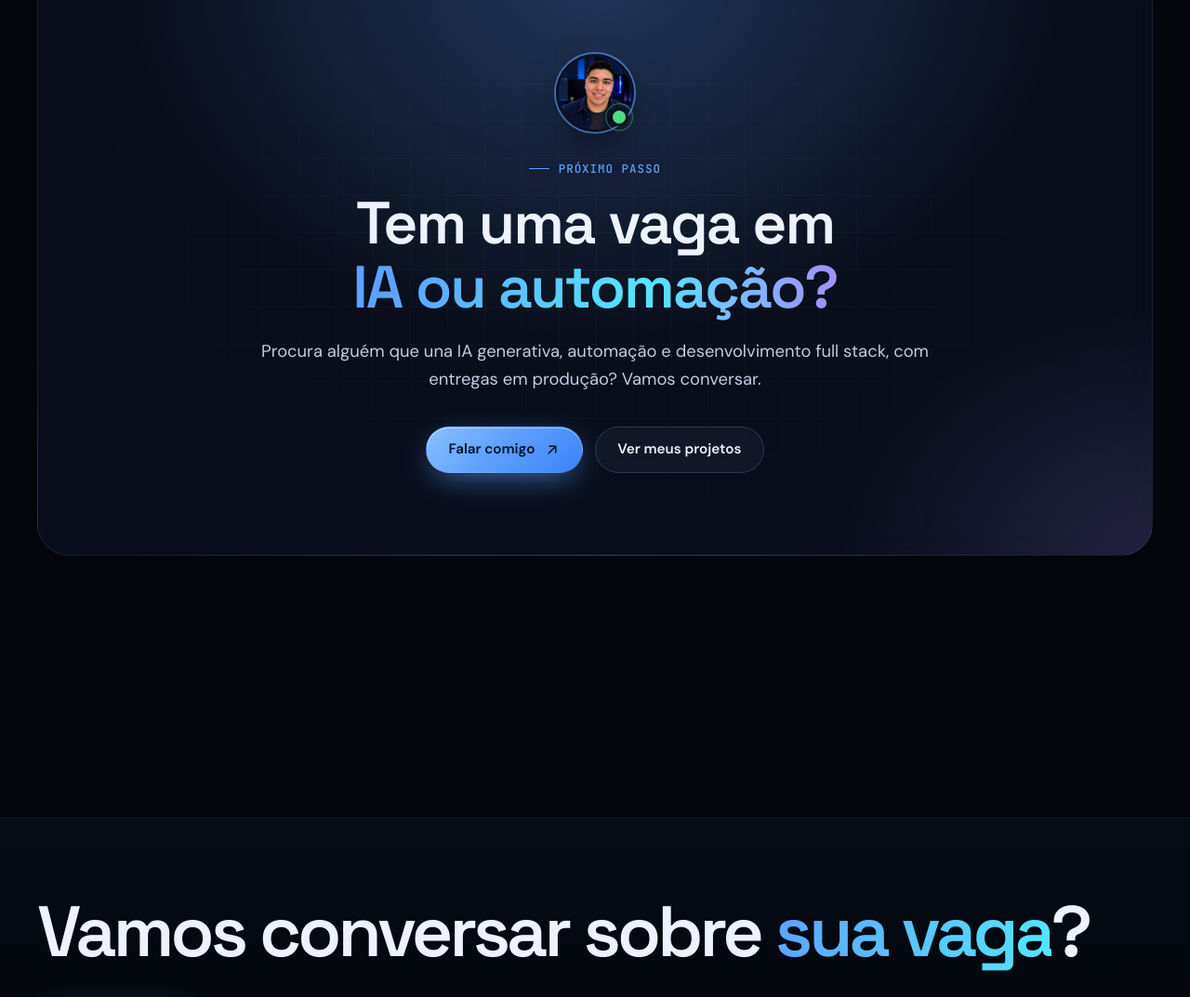
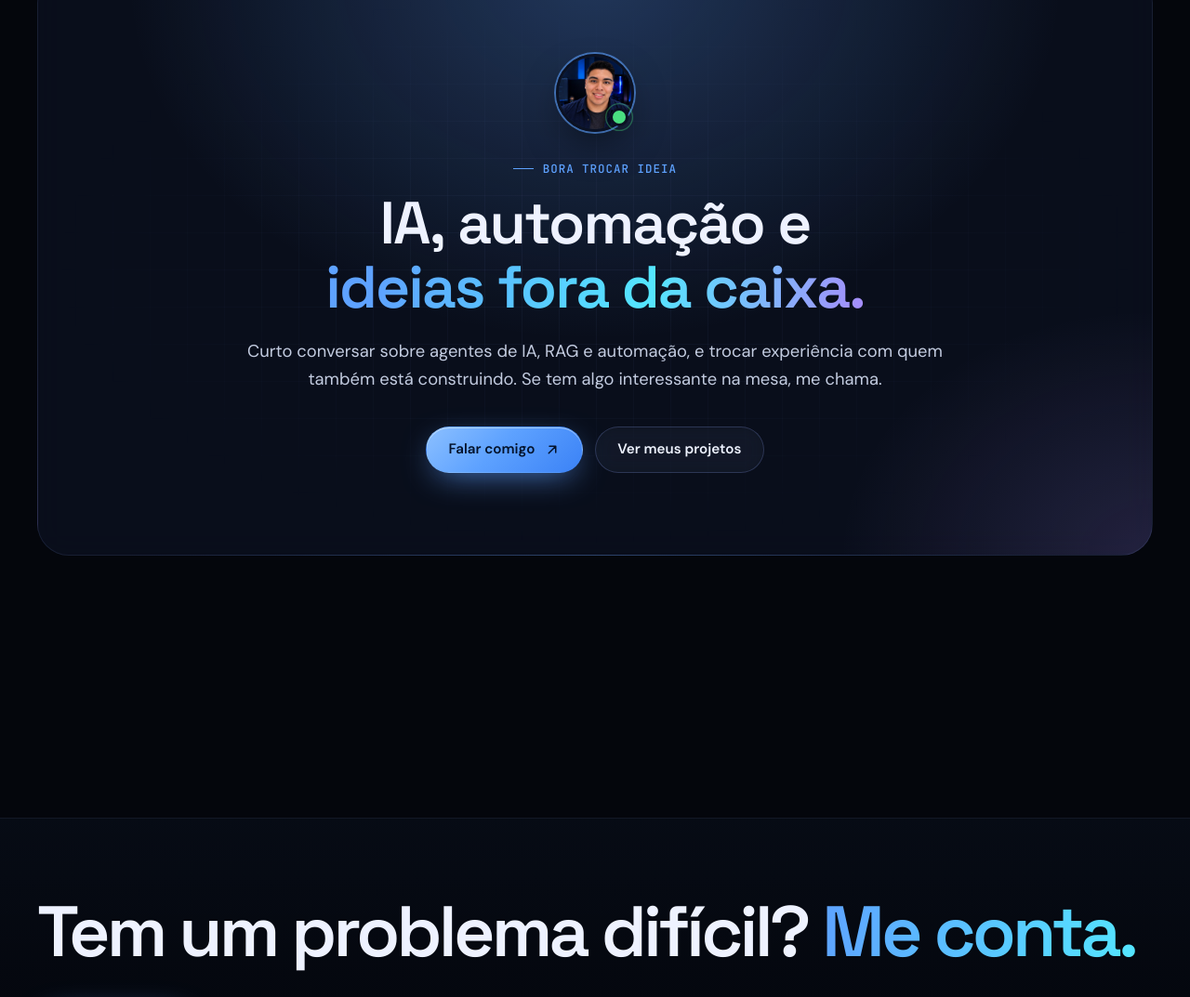
Before and after one commit to FelipeSoeiroLopes/FelipeSoeiroLopes.github.io, a website: page index.html in a window 1280 px wide. Shown: the part 6105-7178 px from the top of the page at 93% size. Drawn offline with Linux system fonts and the light colour scheme.

Commit message:
feat: Troca chamadas finais por tom convidativo, sem foco em vaga

```diff
--- a/index.html
+++ b/index.html
@@ -357,9 +357,9 @@
         <div class="container">
           <div class="card cta-band" data-reveal>
             <div class="cta-avatar"><img src="images/felipe-foto.jpg" alt="Foto de Felipe Soeiro Lopes" width="84" height="84" loading="lazy" /><span class="dot-live"></span></div>
-            <span class="eyebrow">Próximo passo</span>
-            <h2 class="h-section" data-split>Tem uma vaga em <em>IA ou automação?</em></h2>
-            <p class="lead">Procura alguém que una IA generativa, automação e desenvolvimento full stack, com entregas em produção? Vamos conversar.</p>
+            <span class="eyebrow">Bora trocar ideia</span>
+            <h2 class="h-section" data-split>IA, automação e <em>ideias fora da caixa.</em></h2>
+            <p class="lead">Curto conversar sobre agentes de IA, RAG e automação, e trocar experiência com quem também está construindo. Se tem algo interessante na mesa, me chama.</p>
             <div class="btn-row">
               <a href="contato.html" class="btn btn-primary">Falar comigo <svg viewBox="0 0 24 24" fill="none" stroke="currentColor" stroke-width="2" stroke-linecap="round" stroke-linejoin="round" aria-hidden="true"><path d="M7 17 17 7M8 7h9v9"/></svg></a>
               <a href="projetos.html" class="btn btn-ghost">Ver meus projetos</a>
@@ -372,7 +372,7 @@
     <footer class="site-footer">
       <div class="container">
         <div class="footer-big">
-          <h2>Vamos conversar sobre <em>sua vaga</em>?</h2>
+          <h2>Tem um problema difícil? <em>Me conta.</em></h2>
           <a class="btn btn-primary" href="contato.html">Falar comigo <svg viewBox="0 0 24 24" fill="none" stroke="currentColor" stroke-width="2" stroke-linecap="round" stroke-linejoin="round" aria-hidden="true"><path d="M7 17 17 7M8 7h9v9"/></svg></a>
         </div>
         <div class="footer-grid">
```
Also changed, not shown: contato.html (+1 -1 lines), depoimentos.html (+1 -1 lines), experiencia.html (+1 -1 lines), formacoes.html (+1 -1 lines), projetos.html (+1 -1 lines).
